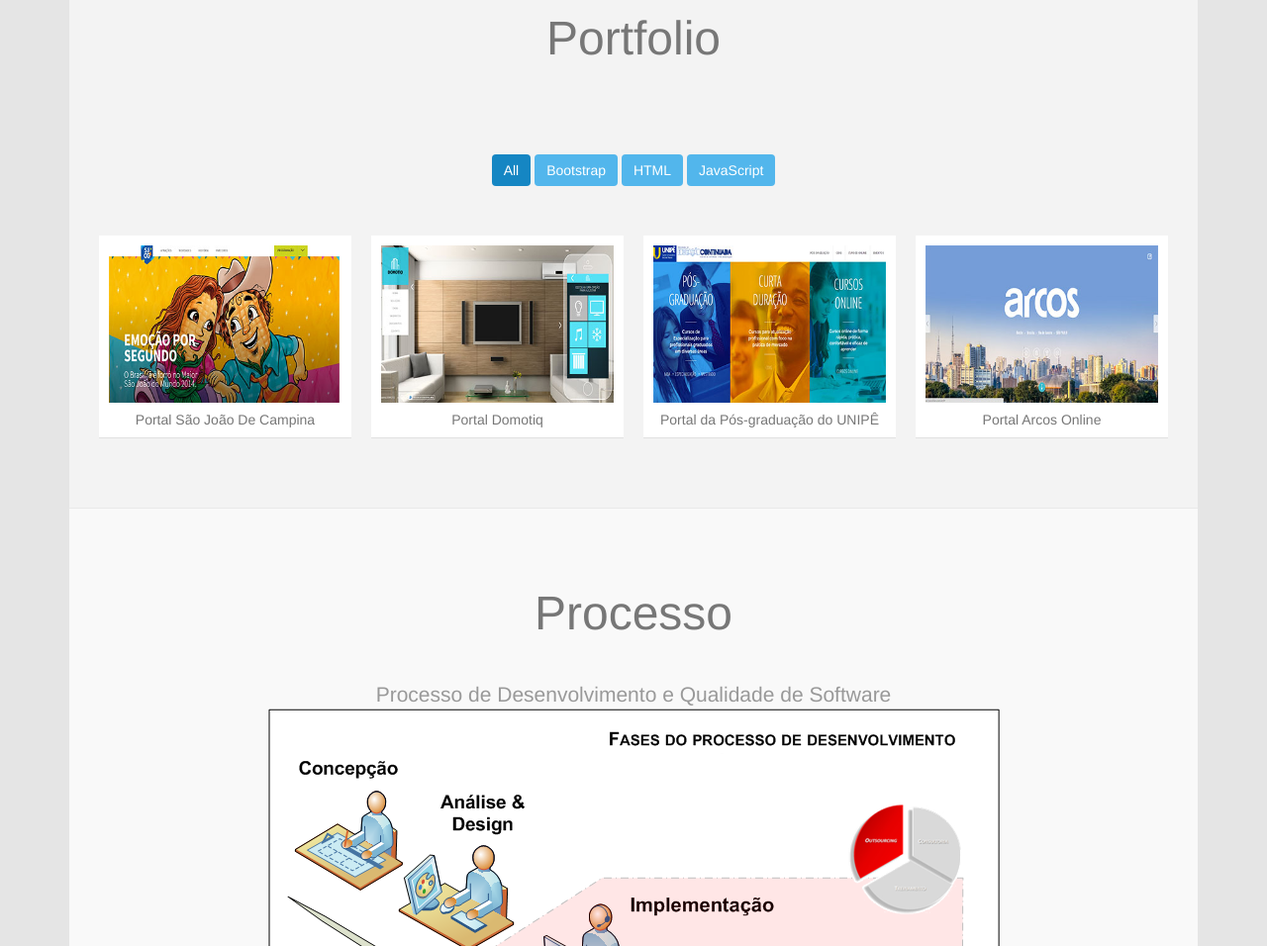
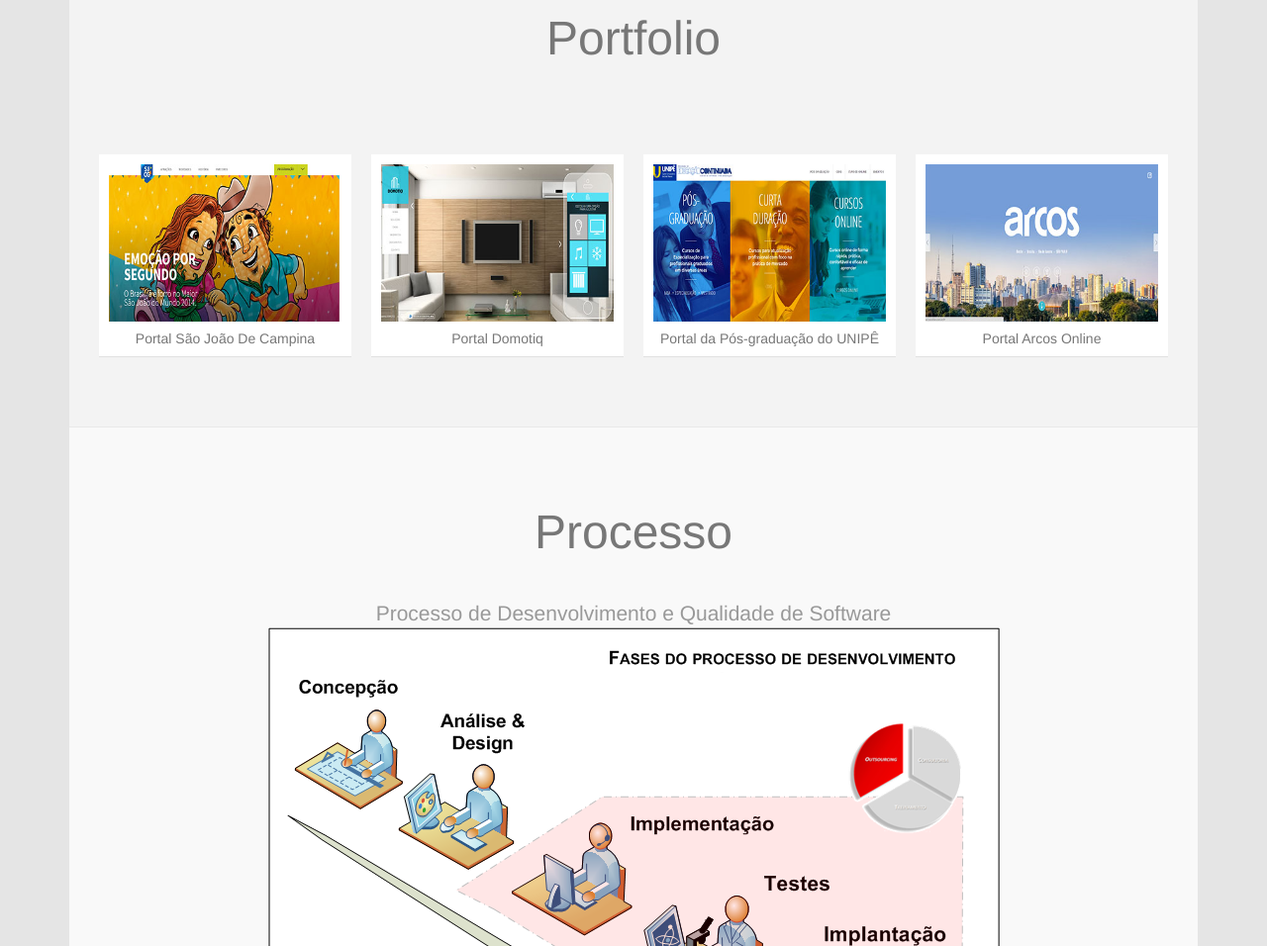
Before and after one commit to manoelneto/site_pos, a plain HTML site: page index.html in a window 1280 px wide. Shown: the part 1323-2279 px from the top of the page at 99% size. Drawn offline with Linux system fonts and the light colour scheme.

Commit message:
links de filtros de portfolio removidos

```diff
--- a/index.html
+++ b/index.html
@@ -149,13 +149,6 @@
                 <div class="center gap">
                     <h2>Portfolio</h2>
                 </div><!--/.center-->
-
-                <ul class="portfolio-filter">
-                    <li><a class="btn btn-primary active" href="#" data-filter="*">All</a></li>
-                    <li><a class="btn btn-primary" href="#" data-filter=".bootstrap">Bootstrap</a></li>
-                    <li><a class="btn btn-primary" href="#" data-filter="*">HTML</a></li>
-                    <li><a class="btn btn-primary" href="#" data-filter=".wordpress">JavaScript</a></li>
-                </ul>
 
                 <ul class="portfolio-items col-4">
                     <li class="portfolio-item apps">
```
